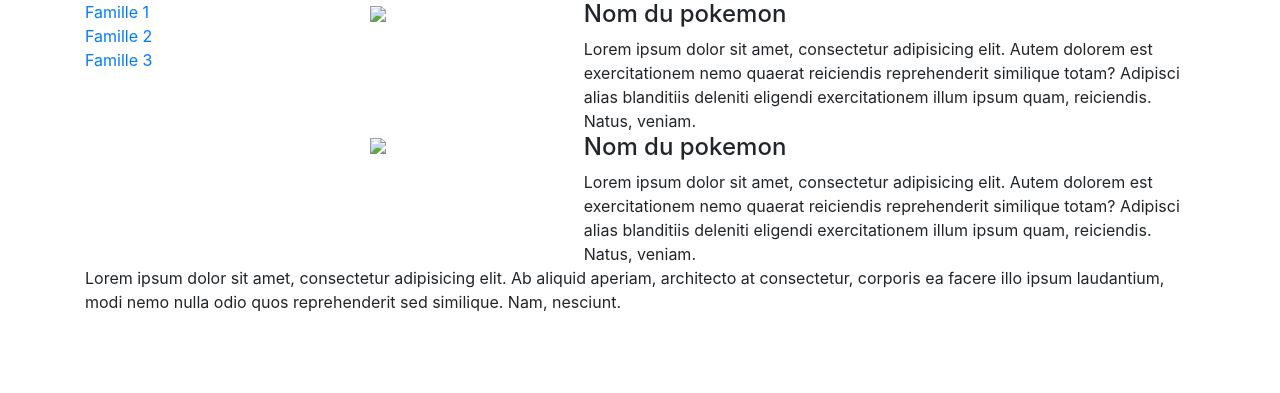
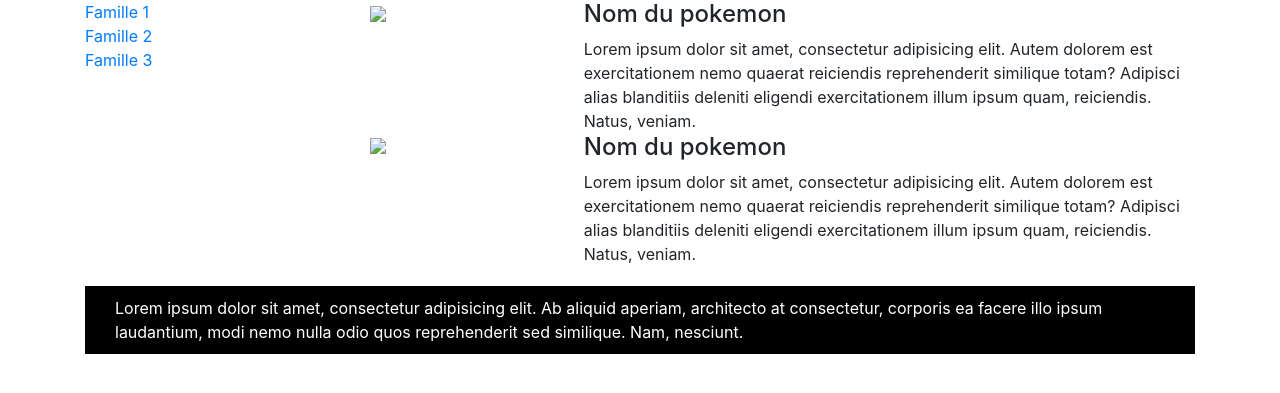
Before and after one commit to netvolutionfr/exemple20180330, a PHP site: page / in a window 1280 px wide. Shown: the part 56-449 px from the top of the page. Run offline with PHP 8.4, Linux system fonts and the light colour scheme; some libraries are stand-ins or nearby versions.

Commit message:
Ajout de styles personnalisés

```diff
--- /dev/null
+++ b/css/styles.css
@@ -0,0 +1,6 @@
+footer {
+    background-color: #000;
+    color: #fff;
+    margin-top: 20px;
+    padding: 10px 30px;
+}
--- a/index.php
+++ b/index.php
@@ -7,6 +7,7 @@
     <meta http-equiv="X-UA-Compatible" content="ie=edge">
     <title>Document</title>
     <link rel="stylesheet" href="https://maxcdn.bootstrapcdn.com/bootstrap/4.0.0/css/bootstrap.min.css" integrity="sha384-Gn5384xqQ1aoWXA+058RXPxPg6fy4IWvTNh0E263XmFcJlSAwiGgFAW/dAiS6JXm" crossorigin="anonymous">
+    <link rel="stylesheet" href="css/styles.css">
 </head>
 <body>
 <div class="container">
```
